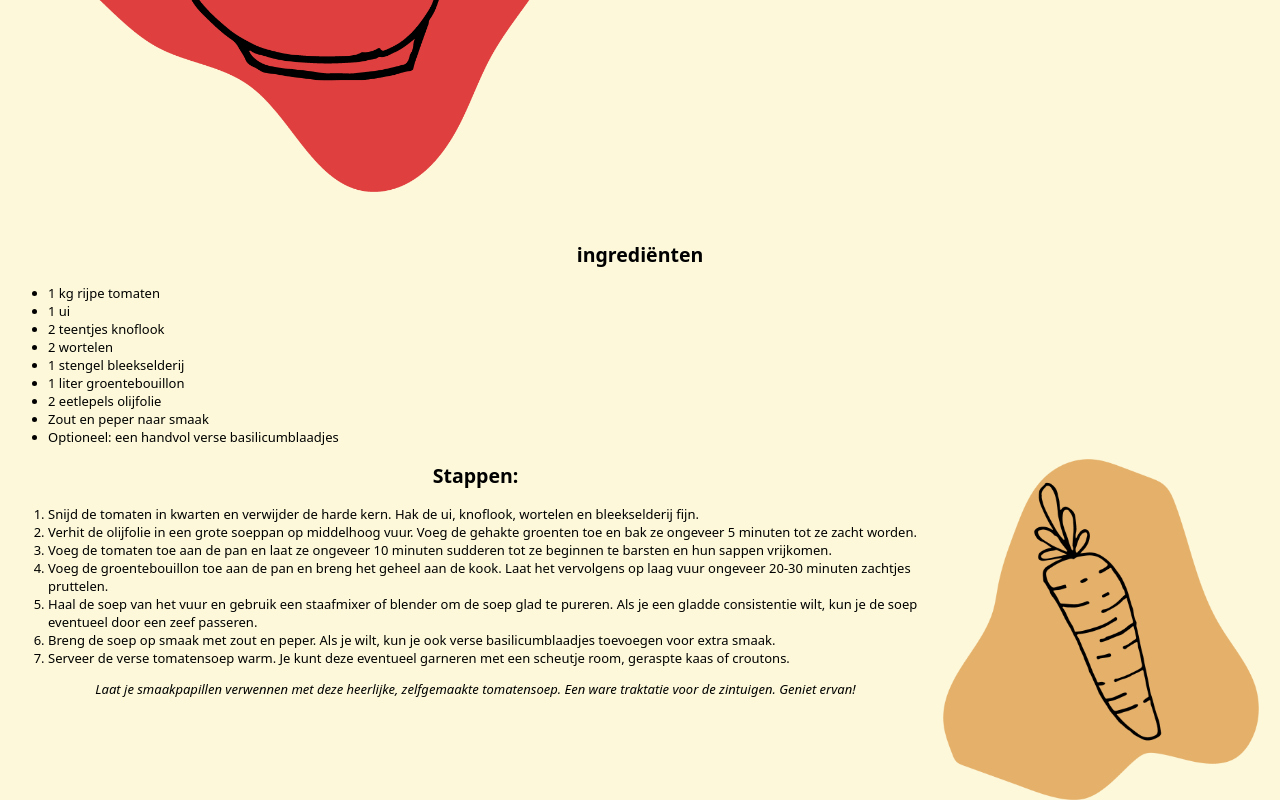
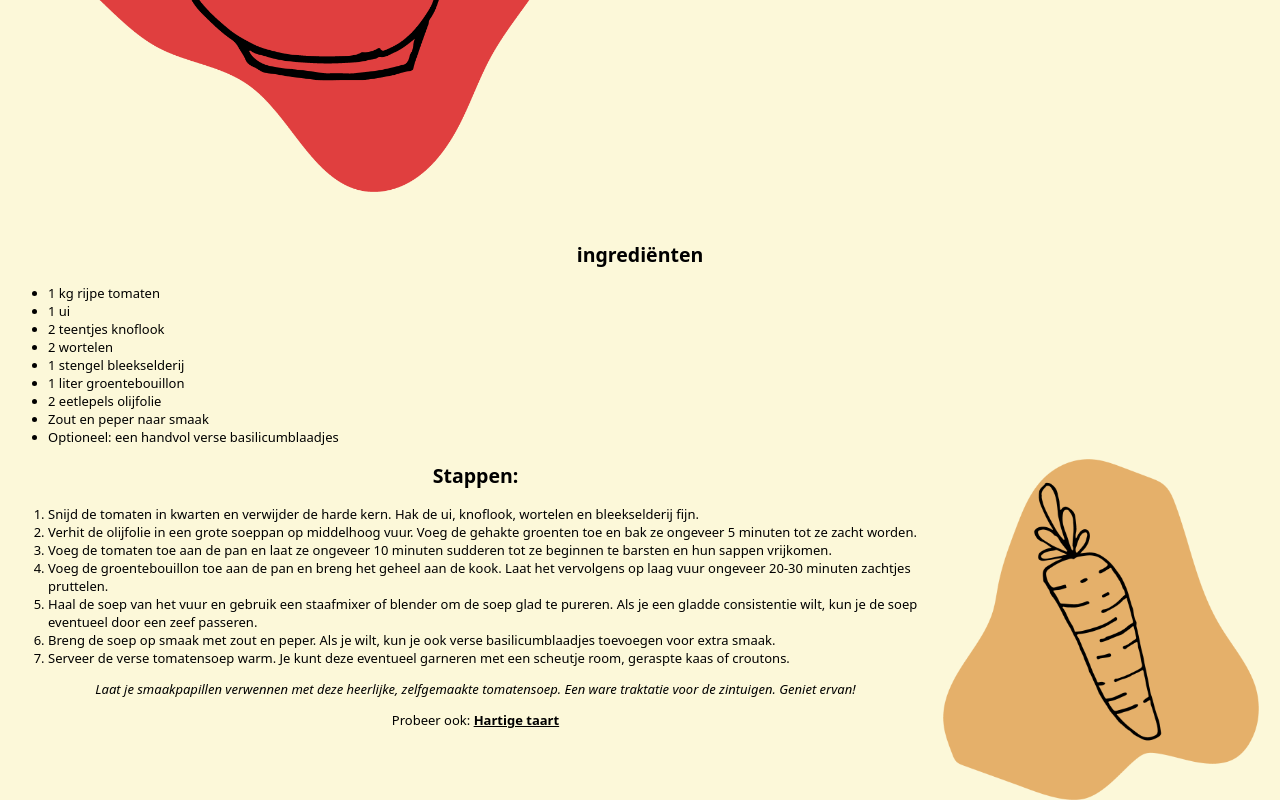
Before and after one commit to Limoyade/Debuurtmoestuin, a plain HTML site: page tomatensoep.html in a window 1280 px wide. Shown: the part 594-1394 px from the top of the page. Drawn offline with Linux system fonts and the light colour scheme.

Commit message:
doorverwijzing

```diff
--- a/tomatensoep.html
+++ b/tomatensoep.html
@@ -53,5 +53,7 @@
       </ol>
 
       <p><em>Laat je smaakpapillen verwennen met deze heerlijke, zelfgemaakte tomatensoep. Een ware traktatie voor de zintuigen. Geniet ervan!</em></p>
+      <p>Probeer ook: <strong><a href=hartigetaart.html>Hartige taart</a></strong></p>
+
     </body>
     </html>
```
Also changed, not shown: hartigetaart.html (+2 -0 lines).
